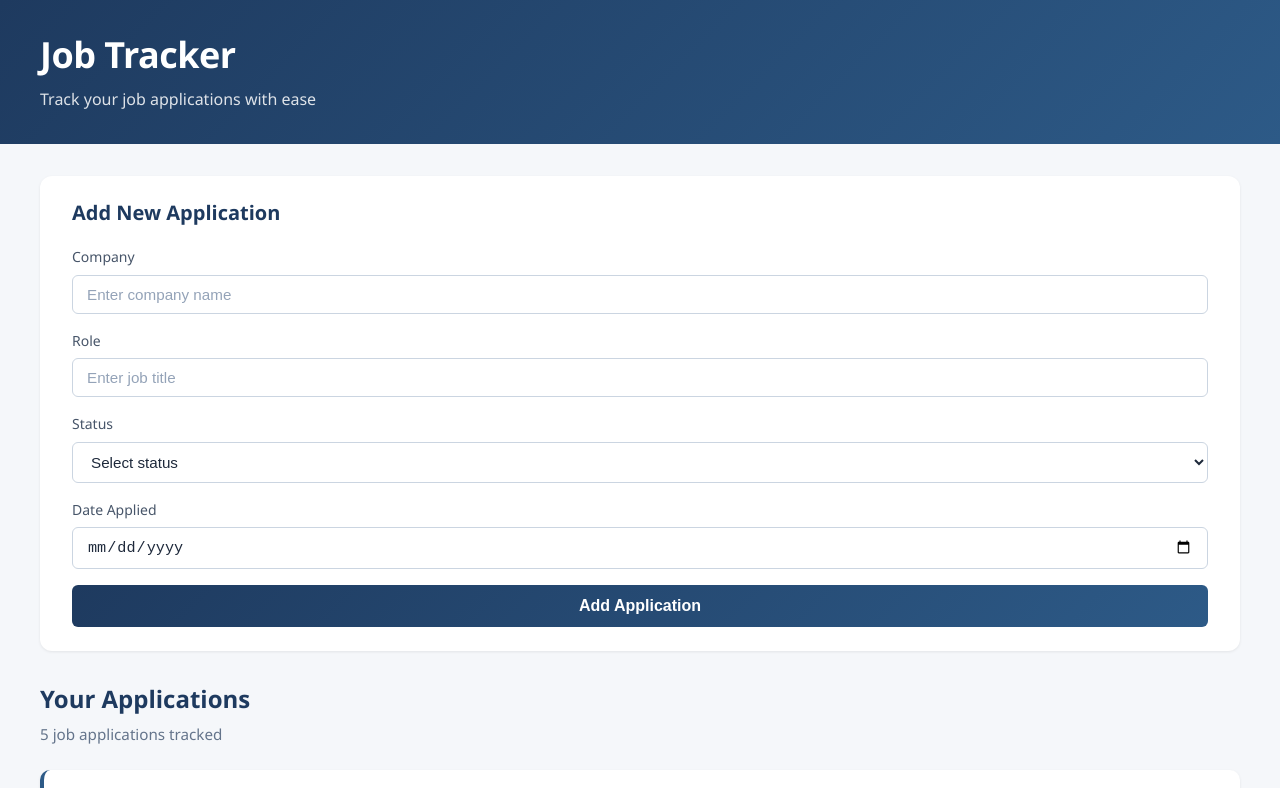
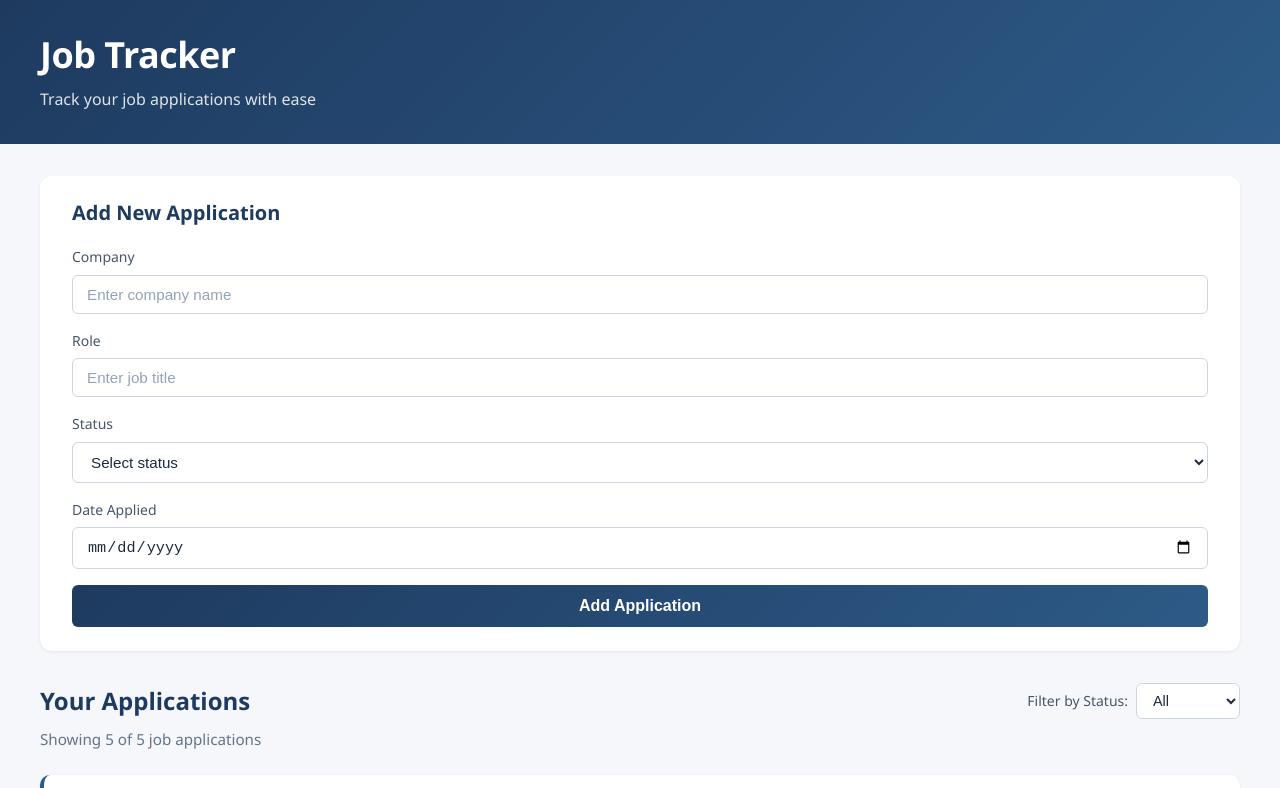
Before and after one commit to navaneeth-algorithm/build-your-job-search-command-center-a-personalized-roadmap-to-a-job-application-tracker, a React (Vite) app: page / in a window 1280 px wide. Shown: the top 788 px of the page. Built offline with nearby package versions, Linux system fonts and the light colour scheme.

Commit message:
Add status filtering controls with dropdown selector

```diff
--- a/src/App.css
+++ b/src/App.css
@@ -143,16 +143,67 @@
 }
 
 /* Applications Section */
+.section-header {
+  display: flex;
+  justify-content: space-between;
+  align-items: center;
+  margin-bottom: 0.5rem;
+  flex-wrap: wrap;
+  gap: 1rem;
+}
+
 .applications-section h2 {
-  margin: 0 0 0.5rem;
+  margin: 0;
   font-size: 1.5rem;
   color: #1e3a5f;
+}
+
+.filter-controls {
+  display: flex;
+  align-items: center;
+  gap: 0.5rem;
+}
+
+.filter-controls label {
+  font-size: 0.875rem;
+  font-weight: 500;
+  color: #475569;
+}
+
+.status-filter {
+  padding: 0.5rem 0.75rem;
+  font-size: 0.9rem;
+  border: 1px solid #cbd5e1;
+  border-radius: 6px;
+  background-color: #ffffff;
+  color: #1e293b;
+  cursor: pointer;
+  transition: border-color 0.2s ease, box-shadow 0.2s ease;
+}
+
+.status-filter:focus {
+  outline: none;
+  border-color: #2d5a87;
+  box-shadow: 0 0 0 3px rgba(45, 90, 135, 0.1);
 }
 
 .applications-count {
   margin: 0 0 1.5rem;
   color: #64748b;
   font-size: 0.95rem;
+}
+
+.no-applications {
+  background: #ffffff;
+  border-radius: 10px;
+  padding: 2rem;
+  text-align: center;
+  color: #64748b;
+}
+
+.no-applications p {
+  margin: 0;
+  font-size: 1rem;
 }
 
 /* Applications List */
--- a/src/App.jsx
+++ b/src/App.jsx
@@ -16,6 +16,7 @@ function App() {
     return initialApplications
   })
   const [editingApplication, setEditingApplication] = useState(null)
+  const [statusFilter, setStatusFilter] = useState('All')
 
   useEffect(() => {
     localStorage.setItem(STORAGE_KEY, JSON.stringify(applications))
@@ -55,17 +56,25 @@ function App() {
     setEditingApplication(null)
   }
 
+  // Filter applications based on selected status
+  const filteredApplications = statusFilter === 'All'
+    ? applications
+    : applications.filter(app => app.status === statusFilter)
+
   return (
     <div className="app">
       <Header />
       <MainContent
-        applications={applications}
+        applications={filteredApplications}
+        allApplications={applications}
         onAddApplication={addApplication}
         onUpdateApplication={updateApplication}
         onDeleteApplication={deleteApplication}
         editingApplication={editingApplication}
         onStartEditing={startEditing}
         onCancelEditing={cancelEditing}
+        statusFilter={statusFilter}
+        onStatusFilterChange={setStatusFilter}
       />
       <Footer />
     </div>
--- a/src/components/MainContent.jsx
+++ b/src/components/MainContent.jsx
@@ -2,12 +2,15 @@ import ApplicationForm from './ApplicationForm'
 
 function MainContent({
   applications,
+  allApplications,
   onAddApplication,
   onUpdateApplication,
   onDeleteApplication,
   editingApplication,
   onStartEditing,
-  onCancelEditing
+  onCancelEditing,
+  statusFilter,
+  onStatusFilterChange
 }) {
   return (
     <main className="main-content">
@@ -20,9 +23,33 @@ function MainContent({
         />
 
         <section className="applications-section">
+          <div className="section-header">
             <h2>Your Applications</h2>
-          <p className="applications-count">{applications.length} job applications tracked</p>
+            <div className="filter-controls">
+              <label htmlFor="status-filter">Filter by Status:</label>
+              <select
+                id="status-filter"
+                className="status-filter"
+                value={statusFilter}
+                onChange={(e) => onStatusFilterChange(e.target.value)}
+              >
+                <option value="All">All</option>
+                <option value="Applied">Applied</option>
+                <option value="Interview">Interview</option>
+                <option value="Offer">Offer</option>
+                <option value="Rejected">Rejected</option>
+              </select>
+            </div>
+          </div>
+          <p className="applications-count">
+            Showing {applications.length} of {allApplications.length} job applications
+          </p>
 
+          {applications.length === 0 ? (
+            <div className="no-applications">
+              <p>No applications found with status "{statusFilter}"</p>
+            </div>
+          ) : (
             <ul className="applications-list">
               {applications.map((app) => (
                 <li key={app.id} className="application-item">
@@ -53,6 +80,7 @@ function MainContent({
                 </li>
               ))}
             </ul>
+          )}
         </section>
       </div>
     </main>
```
Lines whose indentation alone changed are shown as unchanged.
